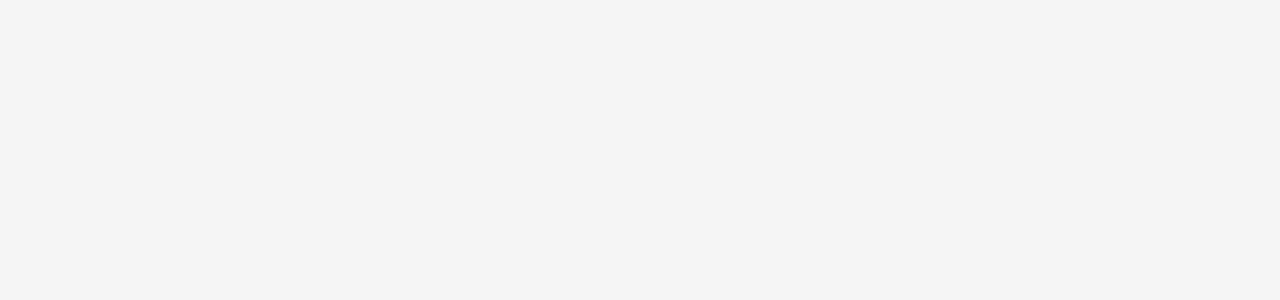
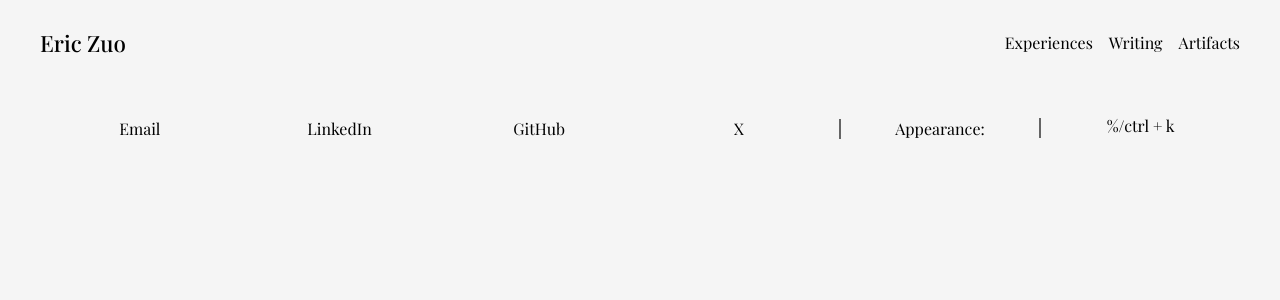
Before and after one commit to Flaryiest/Intospection, a React (Vite) app in the folder web/: page /writing in a window 1280 px wide. Shown: the top 300 px of the page. Built offline with nearby package versions, Linux system fonts and the light colour scheme; a web font is replaced by a local one.

Commit message:
refactor to layout based routing

```diff
--- /dev/null
+++ b/web/src/Layout.tsx
@@ -0,0 +1,16 @@
+import Navbar from '@components/navbar/navbar'
+import Footer from '@components/footer/footer'
+import { Outlet } from 'react-router-dom'
+import styles from './layout.module.css'
+
+export default function Layout() {
+    return (
+        <div className={styles.layout}>
+            <Navbar />
+            <div className={styles.page}>
+                <Outlet />
+            </div>
+            <Footer />
+        </div>
+    )
+}
--- a/web/src/Router.tsx
+++ b/web/src/Router.tsx
@@ -3,6 +3,7 @@ import {
     createRoutesFromElements,
     Route,
 } from 'react-router-dom'
+import Layout from './Layout'
 import { Home } from '@pages/home/home.tsx'
 import Artifacts from '@pages/artifacts/artifacts.tsx'
 import Experiences from '@pages/experiences/experiences.tsx'
@@ -10,12 +11,12 @@ import Writing from '@pages/writing/writing.tsx'
 
 const router = createBrowserRouter(
     createRoutesFromElements(
-        <>
+        <Route element={<Layout />}>
             <Route path="/" element={<Home />} />
             <Route path="/artifacts" element={<Artifacts />} />
             <Route path="/experiences" element={<Experiences />} />
             <Route path="/writing" element={<Writing />} />
-        </>
+        </Route>
     )
 )
 
--- a/web/src/components/navbar/navbar.tsx
+++ b/web/src/components/navbar/navbar.tsx
@@ -3,7 +3,9 @@ import { Link } from 'react-router-dom'
 export default function Navbar() {
     return (
         <header className={styles.header}>
-            <h3 className={styles.logo}>Eric Zuo</h3>
+            <Link to="/" className={styles.logo}>
+                Eric Zuo
+            </Link>
             <nav className={styles.nav}>
                 <ul className={styles.navList}>
                     <li className={styles.navItem}>
--- /dev/null
+++ b/web/src/layout.module.css
@@ -0,0 +1,20 @@
+.layout {
+    height: 100%;
+    width: 100%;
+    display: flex;
+    flex-direction: column;
+    align-items: center;
+}
+
+.page {
+    height: 100%;
+    width: 1200px;
+    display: flex;
+    flex-direction: column;
+    line-height: 1.5;
+    max-width: 100dvw;
+    padding-left: 2rem;
+    padding-right: 2rem;
+    padding-top: 2rem;
+    box-sizing: border-box;
+}
--- a/web/src/pages/home/home.module.css
+++ b/web/src/pages/home/home.module.css
@@ -1,25 +1,3 @@
-.page {
-    height: 100%;
-    width: 100%;
-    display: flex;
-    flex-direction: column;
-    justify-content: center;
-    align-items: center;
-}
-
-.content {
-    height: 100%;
-    width: 1200px;
-    display: flex;
-    flex-direction: column;
-    line-height: 1.5;
-    max-width: 100dvw;
-    padding-left: 2rem;
-    padding-right: 2rem;
-    padding-top: 2rem;
-    box-sizing: border-box;
-}
-
 .sectionDivider {
     width: 100%;
     height: 1px;
--- a/web/src/pages/home/home.tsx
+++ b/web/src/pages/home/home.tsx
@@ -1,17 +1,14 @@
 import styles from './home.module.css'
-import Navbar from '@components/navbar/navbar.tsx'
-import Footer from '@components/footer/footer.tsx'
+
 export function Home() {
     return (
-        <div className={styles.page}>
-            <Navbar />
-            <div className={styles.content}>
+        <>
             <h1 className={styles.title}>Hi! I'm Eric.</h1>
             <h2 className={styles.subtitle}>
-                    17 y/o Chinese Canada living in Canada. Currently
-                    sidequesting and exploring the world, one step at a time.
-                    Most recently I have been working at a few startups,
-                    including Magic Hour (YC W24) and Hamming AI (YC S24).
+                17 y/o Chinese Canada living in Canada. Currently sidequesting
+                and exploring the world, one step at a time. Most recently I
+                have been working at a few startups, including Magic Hour (YC
+                W24) and Hamming AI (YC S24).
             </h2>
             <div className={styles.introText}>
                 More about me and my work can found be found here.
@@ -23,18 +20,16 @@ export function Home() {
                 </h2>
                 <div className={styles.sectionTwoText}>
                     <p>
-                            In my free time, I enjoy writing and reading all
-                            types of works.
+                        In my free time, I enjoy writing and reading all types
+                        of works.
                     </p>
                     <p>
-                            Will hopefully be sharing most of my writing here in
-                            the future, and would always love to get thoughts!
+                        Will hopefully be sharing most of my writing here in the
+                        future, and would always love to get thoughts!
                     </p>
                 </div>
             </div>
             <div className={styles.sectionDivider}></div>
-            </div>
-            <Footer />
-        </div>
+        </>
     )
 }
```
Lines whose indentation alone changed are shown as unchanged.
